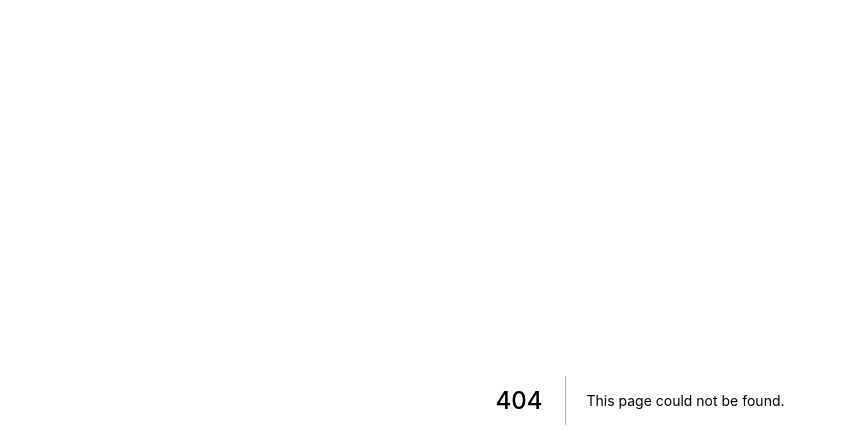
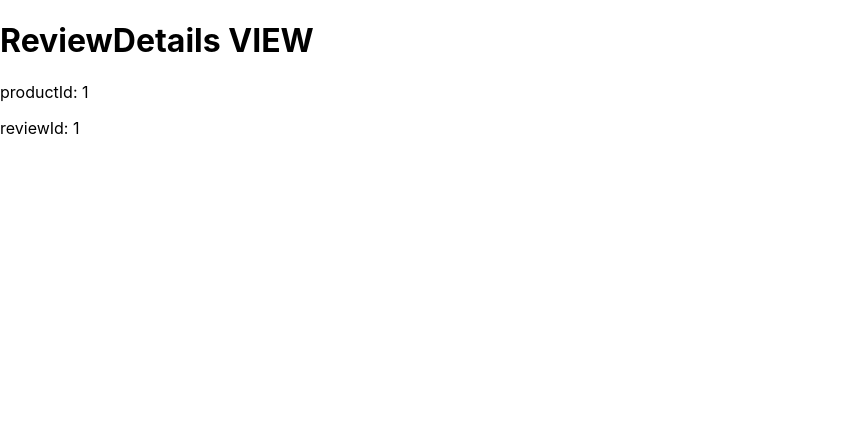
Before and after one commit to rabindranathfv/next-base-app, a Next.js app: page /product/1/review/1 in a window 1280 px wide. Before the commit this address had no page. Shown: the top 448 px of the page, without its empty margins (0-846 px from the left). Built offline with nearby package versions, Linux system fonts and the light colour scheme.

Commit message:
dynamic route with nested routes

```diff
--- /dev/null
+++ b/pages/product/[productId]/review/[reviewId].tsx
@@ -0,0 +1,16 @@
+import { useRouter } from "next/router";
+
+const ReviewDetails = () => {
+  const router = useRouter();
+  console.log("🚀 ~ file: [reviewId].tsx:5 ~ ReviewDetails ~ router", router);
+  const { productId, reviewId } = router.query;
+  return (
+    <div>
+      <h1>ReviewDetails VIEW</h1>
+      <p> productId: {productId}</p>
+      <p> reviewId: {reviewId}</p>
+    </div>
+  );
+};
+
+export default ReviewDetails;
```
Also changed, not shown: pages/product/[productId]/index.tsx (renamed from pages/product/[productId].tsx).
